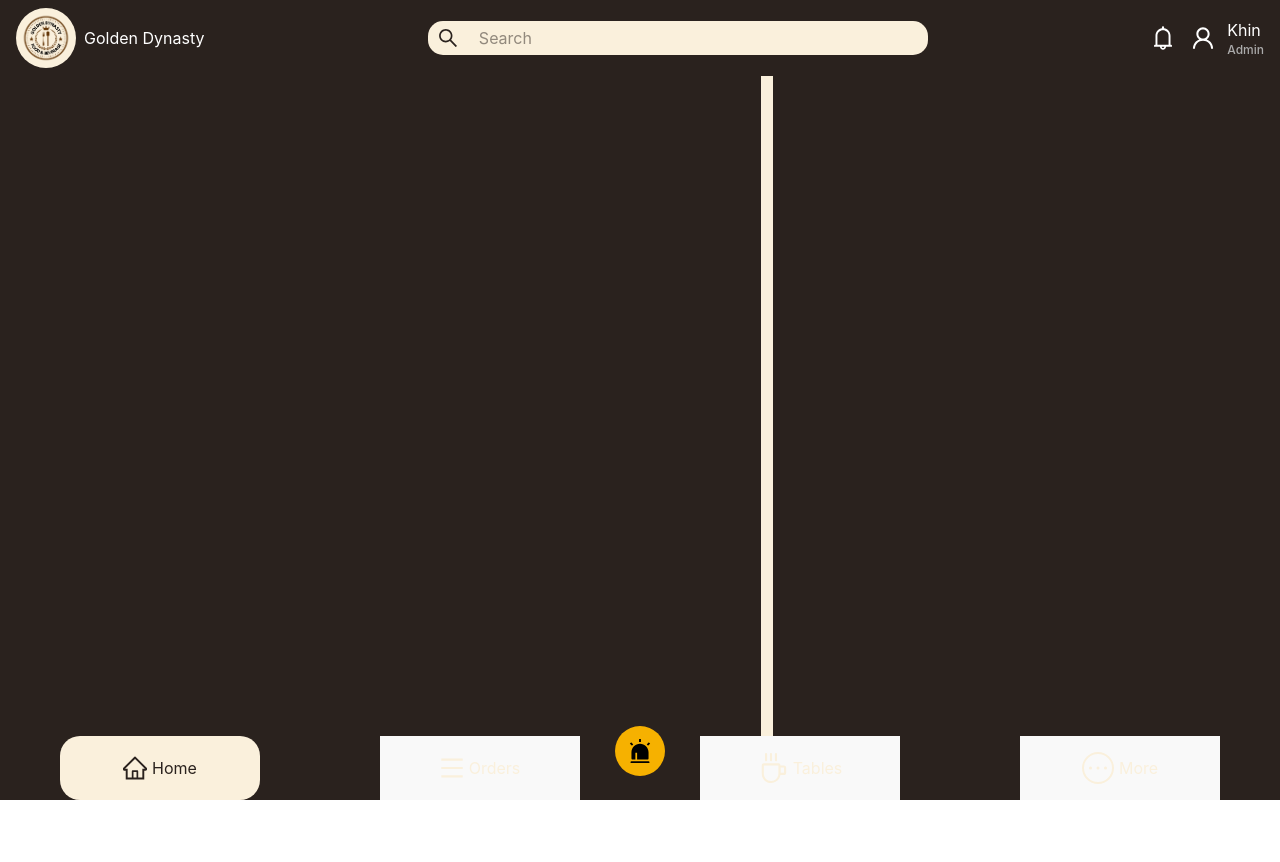
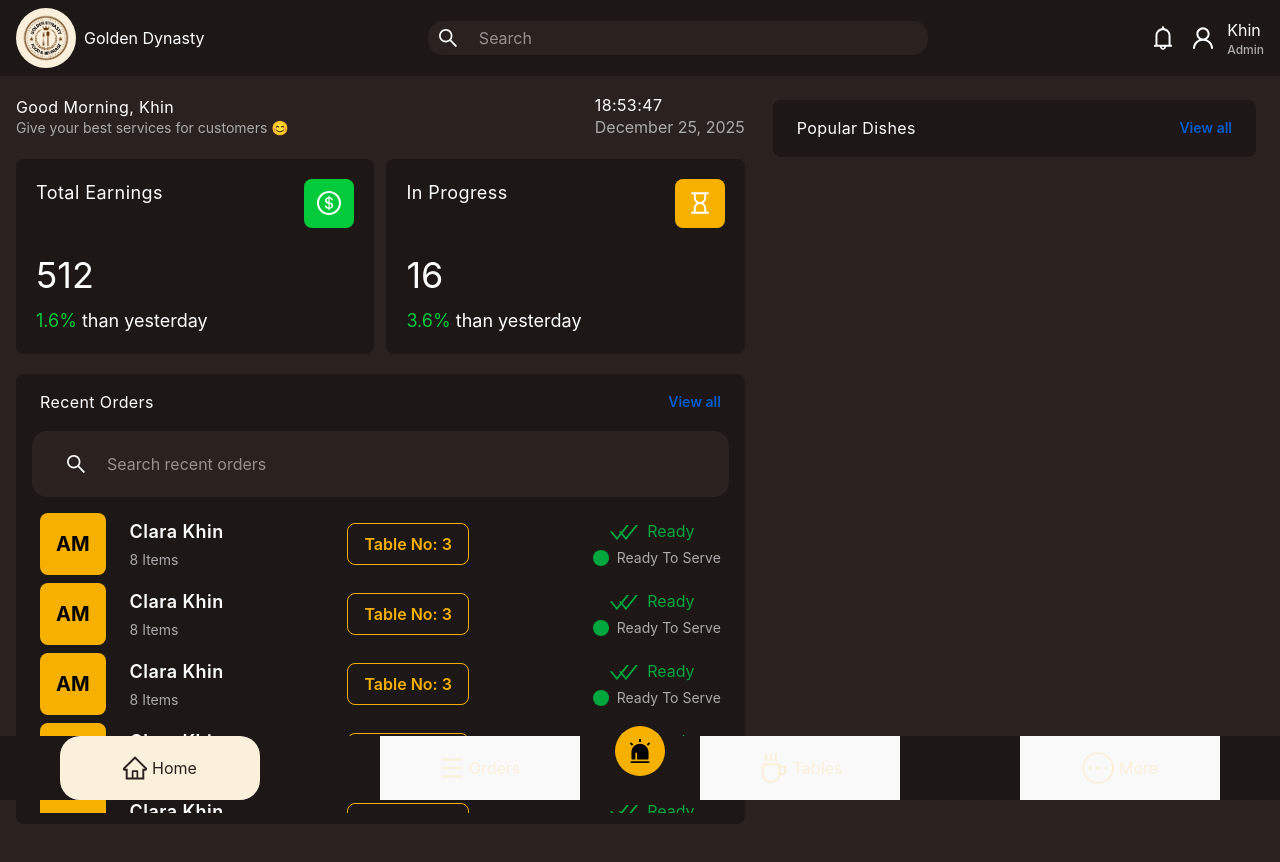
Before and after one commit to ClaraKhin/K_Restaurant, a React (Vite) app in the folder Restaurant_Client/: page / in a window 1280 px wide. Shown: the top 862 px of the page. Before the commit the page ends 800 px from the top, so only its background shows below. Built offline with nearby package versions, Linux system fonts and the light colour scheme.

Commit message:
Added Greetings, Date and Time Display, Recent Orders, OrderLists, and Popular Dishes Part into Home Component

```diff
--- a/Restaurant_Client/src/App.css
+++ b/Restaurant_Client/src/App.css
@@ -1,3 +1,3 @@
 .input-search::placeholder {
-    color: #2a221e;
+    color: #FFFFFF;
 }
--- /dev/null
+++ b/Restaurant_Client/src/components/home/Greetings.jsx
@@ -0,0 +1,69 @@
+import { useState, useEffect } from "react";
+
+const Greetings = () => {
+  const [dateTime, setDateTime] = useState(new Date());
+
+  // Update the date and time every second
+  useEffect(() => {
+    const timer = setInterval(() => setDateTime(new Date()), 1000);
+    return () => clearInterval(timer);
+  }, []);
+
+  const formatDate = (date) => {
+    const months = [
+      "January",
+      "February",
+      "March",
+      "April",
+      "May",
+      "June",
+      "July",
+      "August",
+      "September",
+      "October",
+      "November",
+      "December",
+    ];
+
+    // Format: Month Day, Year (e.g., January 01, 2023)
+    return `${months[date.getMonth()]} ${String(date.getDate()).padStart(
+      2,
+      "0"
+    )}, ${date.getFullYear()}`;
+  };
+
+  const formatTime = (date) => {
+    return `${String(date.getHours()).padStart(2, "0")}:${String(
+      date.getMinutes()
+    ).padStart(2, "0")}:${String(date.getSeconds()).padStart(2, "0")}`;
+    // Format: HH:MM:SS (24-hour format)
+  };
+
+  return (
+    <div
+      className="flex justify-between items-center"
+      style={{
+        paddingLeft: "1rem",
+        paddingRight: "1rem",
+        marginTop: "1.25rem",
+      }}
+    >
+      <div>
+        <h1 className="text-[#FFFFFF] text-2xl font-semibold tracking-wide">
+          Good Morning, Khin
+        </h1>
+        <p className="text-[#ababab] text-sm">
+          Give your best services for customers 😊
+        </p>
+      </div>
+      <div>
+        <h1 className="text-[#FFFFFF] text-3xl font-bold tracking-wide w-[130px]">
+          {formatTime(dateTime)}
+        </h1>
+        <p className="text-[#ababab] text-sms">{formatDate(dateTime)}</p>
+      </div>
+    </div>
+  );
+};
+
+export default Greetings;
--- /dev/null
+++ b/Restaurant_Client/src/components/home/MiniCard.jsx
@@ -0,0 +1,48 @@
+import React from "react";
+
+const MiniCard = ({ title, icon, number, footerNum }) => {
+  return (
+    <div
+      className="bg-[#1d1716] rounded-lg w-[50%]"
+      style={{ padding: "1.25rem" }}
+    >
+      <div className="flex items-start justify-between">
+        <h1
+          className="text-[#FFFFFF] font-semibold tracking-wide"
+          style={{ fontSize: "1.125rem" }}
+        >
+          {title}
+        </h1>
+        <button
+          style={{
+            backgroundColor: title === "Total Earnings" ? "#02ca3a" : "#f6b100",
+            padding: "0.4rem",
+            borderRadius: "0.5rem",
+            width: "3.125rem",
+            color: "#FFFFFF",
+            fontSize: "1.5rem",
+            cursor: "pointer",
+          }}
+        >
+          {icon}
+        </button>
+      </div>
+      <div>
+        <h1
+          className="text-[#FFFFFF] font-bold"
+          style={{ marginTop: "1.25rem", fontSize: "2.25rem" }}
+        >
+          {number}
+        </h1>
+        <h1
+          className="text-[#FFFFFF]"
+          style={{ marginTop: "5px", fontSize: "1.125rem" }}
+        >
+          <span className="text-[#02ca3a]">{footerNum}%</span> than yesterday
+        </h1>
+      </div>
+    </div>
+  );
+};
+
+export default MiniCard;
--- /dev/null
+++ b/Restaurant_Client/src/components/home/OrderList.jsx
@@ -0,0 +1,84 @@
+import React from "react";
+import { CheckOutlined } from "@ant-design/icons";
+
+const OrderList = () => {
+  return (
+    <div
+      className="flex items-center gap-6 "
+      style={{ marginBottom: "0.5rem" }}
+    >
+      <button
+        style={{
+          backgroundColor: "#f6b100",
+          padding: "1rem",
+          fontWeight: "700",
+          fontSize: "1.25rem",
+          borderRadius: "0.5rem",
+        }}
+      >
+        AM
+      </button>
+      <div className="flex items-center justify-between w-[100%]">
+        <div className="flex flex-col items-start gap-1">
+          <h1
+            className="text-[#FFFFFF] tracking-wide"
+            style={{ fontWeight: "600", fontSize: "1.125rem" }}
+          >
+            Clara Khin
+          </h1>
+          <p className="text-[#ababab]" style={{ fontSize: "0.875rem" }}>
+            8 Items
+          </p>
+        </div>
+
+        <div>
+          <h1
+            className="text-[#f6b100]"
+            style={{
+              fontWeight: "600",
+              border: "1px solid #f6b100",
+              borderRadius: "0.5rem",
+              padding: "0.5rem 1rem",
+            }}
+          >
+            Table No: 3
+          </h1>
+        </div>
+        <div className="flex flex-col items-start gap-1">
+          <p
+            className=" text-green-600 "
+            style={{ paddingLeft: "1rem", paddingRight: "1rem" }}
+          >
+            <CheckOutlined
+              style={{
+                display: "inline",
+                marginRight: "-0.7rem",
+                fontSize: "1.3rem",
+              }}
+            />
+            <CheckOutlined
+              style={{
+                display: "inline",
+                marginRight: "0.5rem",
+                fontSize: "1.3rem",
+              }}
+            />
+            Ready
+          </p>
+          <p
+            className="text-[#ababab] items-center flex"
+            style={{ fontSize: "0.875rem" }}
+          >
+            <span
+              className="bg-green-600 text-green-600 w-[1rem] h-[1rem] rounded-full inline-block"
+              style={{ marginRight: "0.5rem" }}
+            ></span>
+            Ready To Serve
+          </p>
+        </div>
+      </div>
+    </div>
+  );
+};
+
+export default OrderList;
--- /dev/null
+++ b/Restaurant_Client/src/components/home/PopularDishes.jsx
@@ -0,0 +1,39 @@
+import React from "react";
+
+const PopularDishes = () => {
+  return (
+    <div
+      className="mt-6"
+      style={{ marginTop: "1.5rem", paddingRight: "1.5rem" }}
+    >
+      <div className="bg-[#1d1716] w-full rounded-lg">
+        <div
+          className="flex justify-between items-center"
+          style={{
+            paddingLeft: "1.5rem",
+            paddingRight: "1.5rem",
+            paddingTop: "1rem",
+            paddingBottom: "1rem",
+          }}
+        >
+          <h1 className="text-[#FFFFFF] text-lg font-semibold tracking-wide">
+            Popular Dishes
+          </h1>
+          <a
+            href=""
+            className="text-sm font-semibold"
+            style={{ color: "#025cca" }}
+          >
+            View all
+          </a>
+        </div>
+        {/* Dishes */}
+        <div>
+
+        </div>
+      </div>
+    </div>
+  );
+};
+
+export default PopularDishes;
--- /dev/null
+++ b/Restaurant_Client/src/components/home/RecentOrders.jsx
@@ -0,0 +1,81 @@
+import React from "react";
+import { SearchOutlined } from "@ant-design/icons";
+import OrderList from "./OrderList";
+
+const RecentOrders = () => {
+  return (
+    <div
+      style={{
+        marginTop: "1.25rem",
+        paddingLeft: "1rem",
+        paddingRight: "1rem",
+      }}
+    >
+      <div className="bg-[#1D1716] w-full rounded-lg h-[450px]">
+        <div
+          className="flex justify-between items-center"
+          style={{
+            paddingLeft: "1.5rem",
+            paddingRight: "1.5rem",
+            paddingTop: "1rem",
+            paddingBottom: "1rem",
+          }}
+        >
+          <h1 className="text-[#FFFFFF] text-lg font-semibold tracking-wide">
+            Recent Orders
+          </h1>
+          <a
+            href=""
+            className="text-sm font-semibold"
+            style={{ color: "#025cca" }}
+          >
+            View all
+          </a>
+        </div>
+
+        <div
+          className="flex items-center gap-4 bg-[#2a221e] rounded-[15px] mx-6"
+          style={{
+            paddingLeft: "1.5rem",
+            paddingRight: "1.5rem",
+            paddingTop: "1rem",
+            paddingBottom: "1rem",
+            marginLeft: "1rem",
+            marginRight: "1rem",
+          }}
+        >
+          <SearchOutlined
+            style={{ color: "#FFFFFF", marginLeft: "10px" }}
+            className="text-xl"
+          />
+          <input
+            type="text"
+            placeholder="Search recent orders"
+            style={{ color: "#FFFFFF", padding: "5px" }}
+            className="outline-none input-search "
+          />
+        </div>
+
+        {/* Order List */}
+        <div
+          style={{
+            marginTop: "1rem",
+            paddingLeft: "1.5rem",
+            paddingRight: "1.5rem",
+            overflowY: "scroll",
+            height: "300px",
+            scrollbarWidth: "none",
+          }}
+        >
+          <OrderList />
+          <OrderList />
+          <OrderList />
+          <OrderList />
+          <OrderList />
+        </div>
+      </div>
+    </div>
+  );
+};
+
+export default RecentOrders;
--- a/Restaurant_Client/src/components/shared/BottomNav.jsx
+++ b/Restaurant_Client/src/components/shared/BottomNav.jsx
@@ -9,7 +9,7 @@ import {
 
 const BottomNav = () => {
   return (
-    <div className="fixed bottom-0 left-0 right-0 bg-[#2a221e] p-2 h-16 flex justify-around ">
+    <div className="fixed bottom-0 left-0 right-0 bg-[#1d1716] p-2 h-16 flex justify-around ">
       <button
         className="flex cursor-pointer items-center justify-center w-[200px]"
         style={{
--- a/Restaurant_Client/src/components/shared/Header.jsx
+++ b/Restaurant_Client/src/components/shared/Header.jsx
@@ -5,7 +5,7 @@ import logo from "../../assets/images/Golden_Dynasty.png";
 const Header = () => {
   return (
     <header
-      className="flex justify-between items-center py-4 px-8 bg-[#2a221e]"
+      className="flex justify-between items-center py-4 px-8 bg-[#1d1716]"
       style={{
         paddingLeft: "1rem",
         paddingRight: "1rem",
@@ -19,15 +19,15 @@ const Header = () => {
         <h1 className="text-lg font-semibold text-[#FFFFFF]">Golden Dynasty</h1>
       </div>
       {/* Search */}
-      <div className="flex items-center gap-4 bg-[#FAF0DC] px-5 py-2 rounded-[15px] w-[500px]">
+      <div className="flex items-center gap-4 bg-[#2a221e] px-5 py-2 rounded-[15px] w-[500px]">
         <SearchOutlined
-          style={{ color: "#2a221e", marginLeft: "10px" }}
+          style={{ color: "#FFFFFF", marginLeft: "10px" }}
           className="text-xl"
         />
         <input
           type="text"
           placeholder="Search"
-          style={{ color: "#2a221e", padding: "5px" }}
+          style={{ color: "#FFFFFF", padding: "5px" }}
           className="outline-none input-search "
         />
       </div>
--- a/Restaurant_Client/src/pages/Home.jsx
+++ b/Restaurant_Client/src/pages/Home.jsx
@@ -1,14 +1,50 @@
 import React from "react";
 import BottomNav from "../components/shared/BottomNav";
+import Greetings from "../components/home/Greetings";
+import MiniCard from "../components/home/MiniCard";
+import RecentOrders from "../components/home/RecentOrders";
+import PopularDishes from "../components/home/PopularDishes";
+import { DollarOutlined, HourglassOutlined } from "@ant-design/icons";
 
 const Home = () => {
   return (
-    <section className="bg-[#FAF0DC] h-[calc(100vh-5rem)] overflow-hidden flex gap-3">
+    <section
+      className="bg-[#2a221e] min-h-screen overflow-y-auto flex gap-3"
+      style={{
+        paddingBottom: "4.4rem",
+      }}
+    >
       {/* Left */}
-      <div className="flex-[3] bg-[#2a221e]"></div>
+      <div className="flex-[3]">
+        <Greetings />
+        <div
+          className="flex items-center w-full gap-3"
+          style={{
+            paddingLeft: "1rem",
+            paddingRight: "1rem",
+            marginTop: "1.25rem",
+          }}
+        >
+          <MiniCard
+            title="Total Earnings"
+            icon={<DollarOutlined />}
+            number={512}
+            footerNum={1.6}
+          />
+          <MiniCard
+            title="In Progress"
+            icon={<HourglassOutlined />}
+            number={16}
+            footerNum={3.6}
+          />
+        </div>
+        <RecentOrders />
+      </div>
 
       {/* Right */}
-      <div className="flex-[2] bg-[#2a221e]"></div>
+      <div className="flex-[2]">
+        <PopularDishes />
+      </div>
 
       <BottomNav />
     </section>
```
